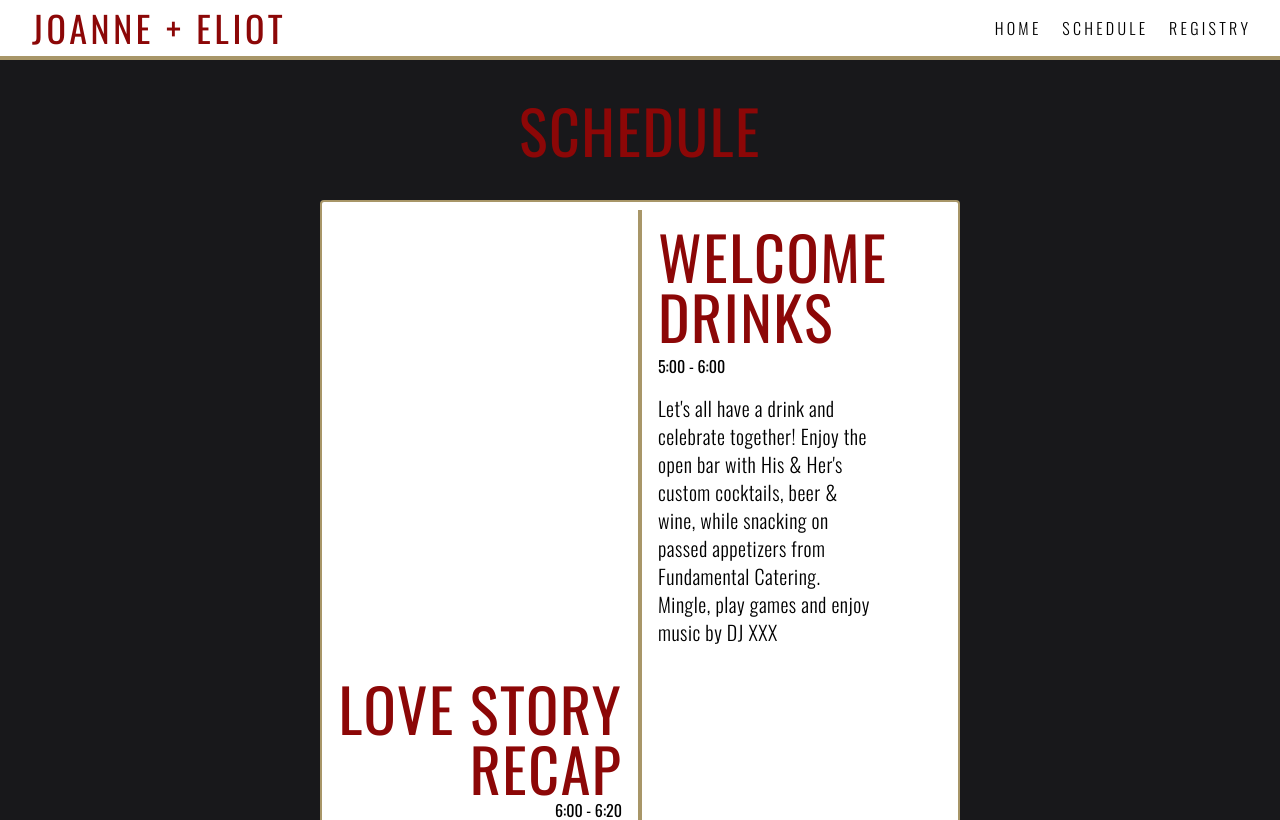
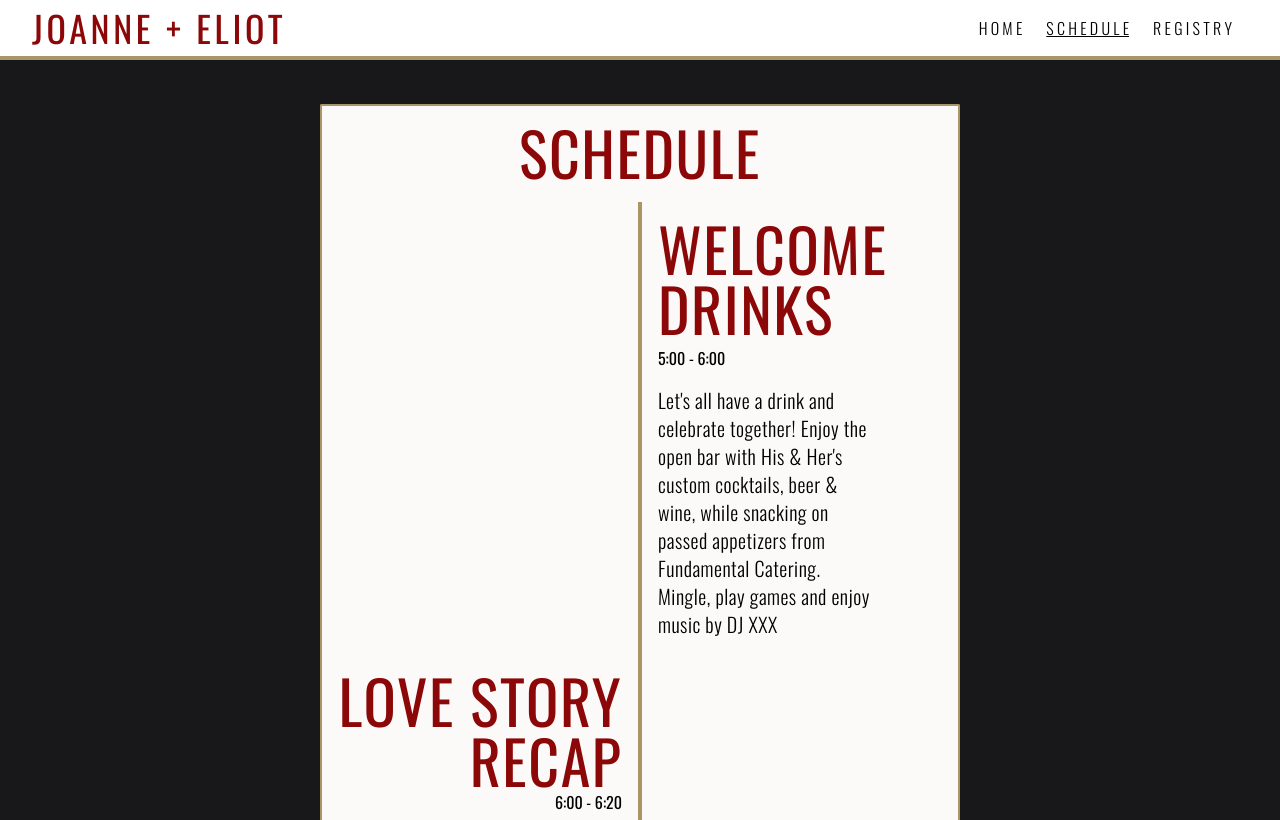
Before and after one commit to eliot390/WeddingSiteClient, a React (Vite) app: page /schedule in a window 1280 px wide. Shown: the top 820 px of the page. Built offline with nearby package versions, Linux system fonts and the light colour scheme.

Commit message:
navigation design

```diff
--- a/src/components/MainSplash.jsx
+++ b/src/components/MainSplash.jsx
@@ -5,7 +5,7 @@ const MainSplash = () => {
   return (
     <div className='flex flex-col items-center bg-zinc-900 h-screen w-full'>
       <img src={backdrop} className='relative w-2/3'/>
-      <div className='absolute top-80 flex flex-col justify-center items-center border-solid border-2 border-gold rounded bg-white p-10'>
+      <div className='absolute top-80 flex flex-col justify-center items-center border-solid border-2 border-gold rounded bg-pale-gold p-10'>
         <div className='uppercase tracking-widest text-6xl text-center text-blood-red'>
           <p>joanne</p>
           <p className='text-gold'>+</p>
--- a/src/components/Navbar.jsx
+++ b/src/components/Navbar.jsx
@@ -1,16 +1,18 @@
-import { Link } from "react-router-dom"
+import { Link, useLocation } from "react-router-dom"
 
 const Navbar = () => {
+  const location = useLocation();
+
   return (
     <div>
-      <div className='mx-auto px-2 sm:px-6 lg:px-8  border-solid border-b-4 border-gold'>
+      <div className='fixed top-0 left-0 w-full z-50 mx-auto px-2 sm:px-6 lg:px-8 border-solid border-b-4 border-gold bg-white'>
         <div className='flex h-14 items-center justify-between'>
           <p className='uppercase tracking-widest text-4xl text-blood-red'>joanne + eliot</p>
             <div className='md:ml-auto'>
               <div className='flex space-x-2'>
-                <Link to='/' className='uppercase pr-4 font-light hover:underline'>h o m e</Link>
-                <Link to='/schedule' className='uppercase pr-4 font-light hover:underline'>s c h e d u l e</Link>
-                <Link to='/registry' className='uppercase font-light hover:underline'>r e g i s t r y</Link>
+                <Link to='/' className={`uppercase pr-4 font-light hover:underline ${location.pathname === '/' ? 'underline' : ''}`}>h o m e</Link>
+                <Link to='/schedule' className={`uppercase pr-4 font-light hover:underline ${location.pathname === '/schedule' ? 'underline' : ''}`}>s c h e d u l e</Link>
+                <Link to='/registry' className={`uppercase pr-4 font-light hover:underline ${location.pathname === '/registry' ? 'underline' : ''}`}>r e g i s t r y</Link>
               </div>
             </div>
         </div>
--- a/src/pages/Schedule.jsx
+++ b/src/pages/Schedule.jsx
@@ -1,9 +1,11 @@
 const Schedule = () => {
   return (
-    <div className='flex flex-col justify-center bg-zinc-900'>
-      <p className='uppercase tracking-wide text-6xl text-center text-blood-red pt-10'>schedule</p>
+    <div className='flex flex-col justify-center items-center bg-zinc-900 mt-14'>
+      <div className='mt-12 w-1/2 bg-white border-x-2 border-t-2 border-gold rounded-t-sm'>
+        <p className='uppercase tracking-wide text-6xl text-center text-blood-red pt-4 bg-pale-gold'>schedule</p>
+      </div>
       <div className='flex justify-center'>
-        <div className='grid grid-cols-2 justify-items-stretch mt-10 w-1/2 border-2 border-gold rounded pt-2 pb-2 mb-6 bg-white'>
+        <div className='grid grid-cols-2 justify-items-stretch pt-5 w-1/2 border-x-2 border-b-2 border-gold rounded-b-sm pb-2 mb-6 bg-pale-gold'>
           <div className='border-solid border-r-2 border-gold'></div>
           <div className='border-solid border-l-2 border-gold p-4'>
             <div className='uppercase tracking-wide text-6xl text-blood-red'>welcome drinks</div>
--- a/tailwind.config.js
+++ b/tailwind.config.js
@@ -14,7 +14,8 @@ export default {
         'darker-red': '#560101',
         'dark-red': '#660404',
         'gold': '#a89668',
-        'light-gold': '#e5dfd2'
+        'light-gold': '#e5dfd2',
+        'pale-gold': '#fbfaf9'
       }
     },
   },
```
